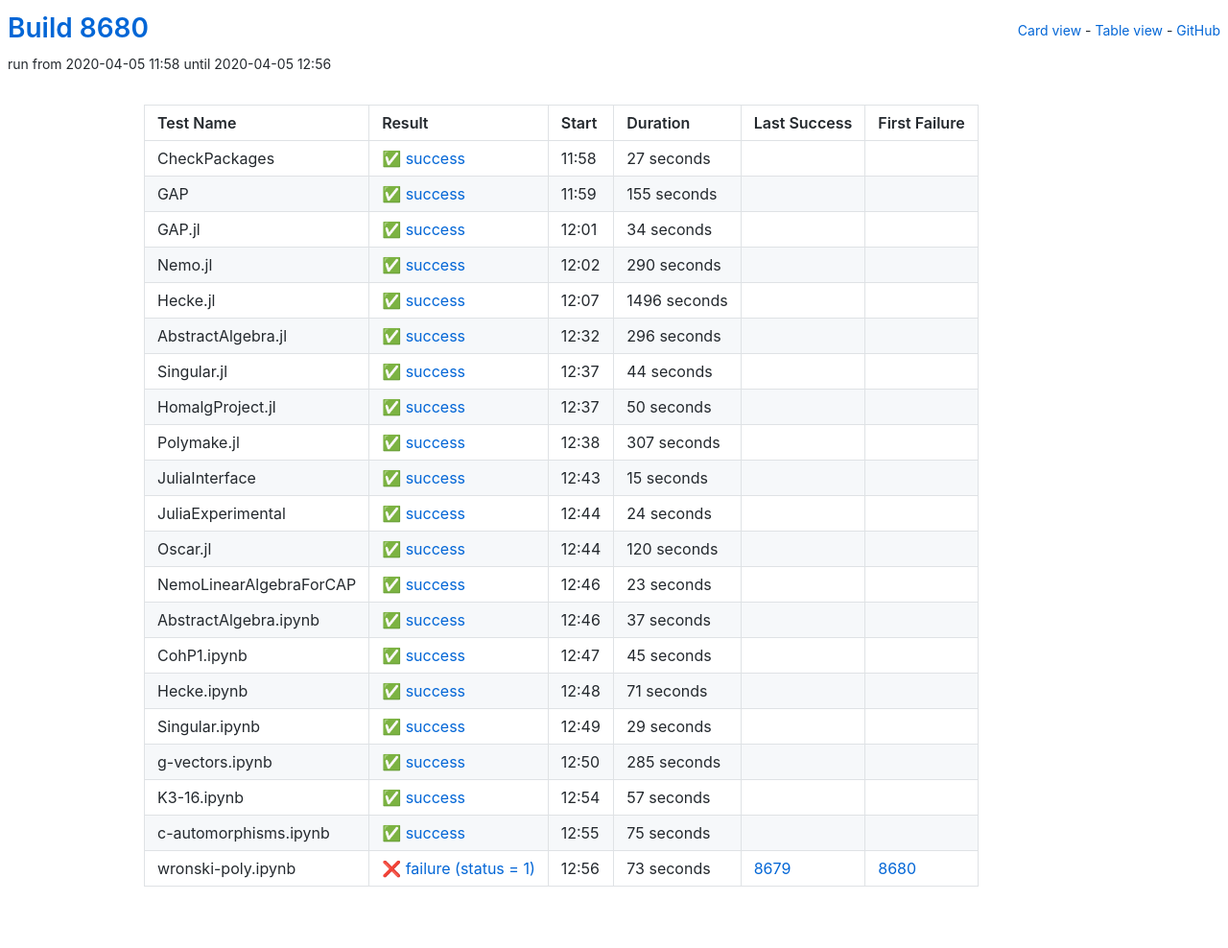
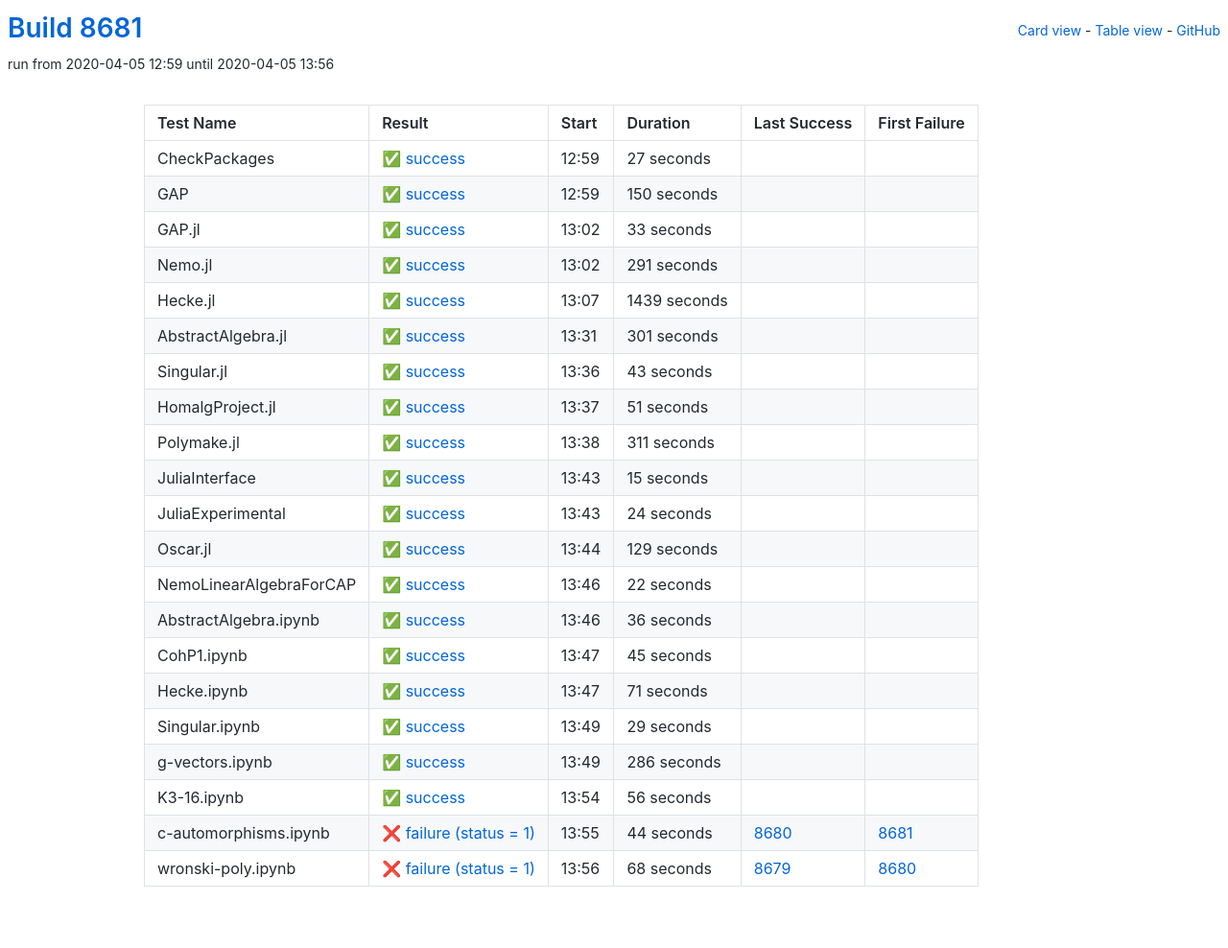
Before and after one commit to oscar-system/oscar-ci-status, a Jekyll site: the page built from table.html, in a window 1280 px wide. Shown: the whole page at 96% size. Built offline with Jekyll 4.4.1, drawn with Linux system fonts in a browser that asks for light colours.

Commit message:
Build 8681

```diff
--- a/_data/ci.yml
+++ b/_data/ci.yml
@@ -1,5 +1,5 @@
-build: 8680
-build_url: https://oscarci.mathematik.uni-kl.de/job/oscar/8680/
+build: 8681
+build_url: https://oscarci.mathematik.uni-kl.de/job/oscar/8681/
 job: oscar
 tests:
 - duration: 27
@@ -8,97 +8,97 @@ tests:
   first_failure_url: null
   last_success: false
   last_success_url: null
-  log: https://oscarci.mathematik.uni-kl.de/job/oscar/8680/artifact/logs/build-8680/CheckPackages.log
+  log: https://oscarci.mathematik.uni-kl.de/job/oscar/8681/artifact/logs/build-8681/CheckPackages.log
   name: CheckPackages
-  start: 2020-04-05 11:58
+  start: 2020-04-05 12:59
   status: success
   success: true
-- duration: 155
+- duration: 150
   exitcode: 0
   first_failure: false
   first_failure_url: null
   last_success: false
   last_success_url: null
-  log: https://oscarci.mathematik.uni-kl.de/job/oscar/8680/artifact/logs/build-8680/GAP.log
+  log: https://oscarci.mathematik.uni-kl.de/job/oscar/8681/artifact/logs/build-8681/GAP.log
   name: GAP
-  start: 2020-04-05 11:59
+  start: 2020-04-05 12:59
   status: success
   success: true
-- duration: 34
+- duration: 33
   exitcode: 0
   first_failure: false
   first_failure_url: null
   last_success: false
   last_success_url: null
-  log: https://oscarci.mathematik.uni-kl.de/job/oscar/8680/artifact/logs/build-8680/GAP.jl.log
+  log: https://oscarci.mathematik.uni-kl.de/job/oscar/8681/artifact/logs/build-8681/GAP.jl.log
   name: GAP.jl
-  start: 2020-04-05 12:01
+  start: 2020-04-05 13:02
   status: success
   success: true
-- duration: 290
+- duration: 291
   exitcode: 0
   first_failure: false
   first_failure_url: null
   last_success: false
   last_success_url: null
-  log: https://oscarci.mathematik.uni-kl.de/job/oscar/8680/artifact/logs/build-8680/Nemo.jl.log
+  log: https://oscarci.mathematik.uni-kl.de/job/oscar/8681/artifact/logs/build-8681/Nemo.jl.log
   name: Nemo.jl
-  start: 2020-04-05 12:02
+  start: 2020-04-05 13:02
   status: success
   success: true
-- duration: 1496
+- duration: 1439
   exitcode: 0
   first_failure: false
   first_failure_url: null
   last_success: false
   last_success_url: null
-  log: https://oscarci.mathematik.uni-kl.de/job/oscar/8680/artifact/logs/build-8680/Hecke.jl.log
+  log: https://oscarci.mathematik.uni-kl.de/job/oscar/8681/artifact/logs/build-8681/Hecke.jl.log
   name: Hecke.jl
-  start: 2020-04-05 12:07
+  start: 2020-04-05 13:07
   status: success
   success: true
-- duration: 296
+- duration: 301
   exitcode: 0
   first_failure: false
   first_failure_url: null
   last_success: false
   last_success_url: null
-  log: https://oscarci.mathematik.uni-kl.de/job/oscar/8680/artifact/logs/build-8680/AbstractAlgebra.jl.log
+  log: https://oscarci.mathematik.uni-kl.de/job/oscar/8681/artifact/logs/build-8681/AbstractAlgebra.jl.log
   name: AbstractAlgebra.jl
-  start: 2020-04-05 12:32
+  start: 2020-04-05 13:31
   status: success
   success: true
-- duration: 44
+- duration: 43
   exitcode: 0
   first_failure: false
   first_failure_url: null
   last_success: false
   last_success_url: null
-  log: https://oscarci.mathematik.uni-kl.de/job/oscar/8680/artifact/logs/build-8680/Singular.jl.log
+  log: https://oscarci.mathematik.uni-kl.de/job/oscar/8681/artifact/logs/build-8681/Singular.jl.log
   name: Singular.jl
-  start: 2020-04-05 12:37
+  start: 2020-04-05 13:36
   status: success
   success: true
-- duration: 50
+- duration: 51
   exitcode: 0
   first_failure: false
   first_failure_url: null
   last_success: false
   last_success_url: null
-  log: https://oscarci.mathematik.uni-kl.de/job/oscar/8680/artifact/logs/build-8680/HomalgProject.jl.log
+  log: https://oscarci.mathematik.uni-kl.de/job/oscar/8681/artifact/logs/build-8681/HomalgProject.jl.log
   name: HomalgProject.jl
-  start: 2020-04-05 12:37
+  start: 2020-04-05 13:37
   status: success
   success: true
-- duration: 307
+- duration: 311
   exitcode: 0
   first_failure: false
   first_failure_url: null
   last_success: false
   last_success_url: null
-  log: https://oscarci.mathematik.uni-kl.de/job/oscar/8680/artifact/logs/build-8680/Polymake.jl.log
+  log: https://oscarci.mathematik.uni-kl.de/job/oscar/8681/artifact/logs/build-8681/Polymake.jl.log
   name: Polymake.jl
-  start: 2020-04-05 12:38
+  start: 2020-04-05 13:38
   status: success
   success: true
 - duration: 15
@@ -107,9 +107,9 @@ tests:
   first_failure_url: null
   last_success: false
   last_success_url: null
-  log: https://oscarci.mathematik.uni-kl.de/job/oscar/8680/artifact/logs/build-8680/JuliaInterface.log
+  log: https://oscarci.mathematik.uni-kl.de/job/oscar/8681/artifact/logs/build-8681/JuliaInterface.log
   name: JuliaInterface
-  start: 2020-04-05 12:43
+  start: 2020-04-05 13:43
   status: success
   success: true
 - duration: 24
@@ -118,42 +118,42 @@ tests:
   first_failure_url: null
   last_success: false
   last_success_url: null
-  log: https://oscarci.mathematik.uni-kl.de/job/oscar/8680/artifact/logs/build-8680/JuliaExperimental.log
+  log: https://oscarci.mathematik.uni-kl.de/job/oscar/8681/artifact/logs/build-8681/JuliaExperimental.log
   name: JuliaExperimental
-  start: 2020-04-05 12:44
+  start: 2020-04-05 13:43
   status: success
   success: true
-- duration: 120
+- duration: 129
   exitcode: 0
   first_failure: false
   first_failure_url: null
   last_success: false
   last_success_url: null
-  log: https://oscarci.mathematik.uni-kl.de/job/oscar/8680/artifact/logs/build-8680/Oscar.jl.log
+  log: https://oscarci.mathematik.uni-kl.de/job/oscar/8681/artifact/logs/build-8681/Oscar.jl.log
   name: Oscar.jl
-  start: 2020-04-05 12:44
+  start: 2020-04-05 13:44
   status: success
   success: true
-- duration: 23
+- duration: 22
   exitcode: 0
   first_failure: false
   first_failure_url: null
   last_success: false
   last_success_url: null
-  log: https://oscarci.mathematik.uni-kl.de/job/oscar/8680/artifact/logs/build-8680/NemoLinearAlgebraForCAP.log
+  log: https://oscarci.mathematik.uni-kl.de/job/oscar/8681/artifact/logs/build-8681/NemoLinearAlgebraForCAP.log
   name: NemoLinearAlgebraForCAP
-  start: 2020-04-05 12:46
+  start: 2020-04-05 13:46
   status: success
   success: true
-- duration: 37
+- duration: 36
   exitcode: 0
   first_failure: false
   first_failure_url: null
   last_success: false
   last_success_url: null
-  log: https://oscarci.mathematik.uni-kl.de/job/oscar/8680/artifact/logs/build-8680/AbstractAlgebra.ipynb.log
+  log: https://oscarci.mathematik.uni-kl.de/job/oscar/8681/artifact/logs/build-8681/AbstractAlgebra.ipynb.log
   name: AbstractAlgebra.ipynb
-  start: 2020-04-05 12:46
+  start: 2020-04-05 13:46
   status: success
   success: true
 - duration: 45
@@ -162,9 +162,9 @@ tests:
   first_failure_url: null
   last_success: false
   last_success_url: null
-  log: https://oscarci.mathematik.uni-kl.de/job/oscar/8680/artifact/logs/build-8680/CohP1.ipynb.log
+  log: https://oscarci.mathematik.uni-kl.de/job/oscar/8681/artifact/logs/build-8681/CohP1.ipynb.log
   name: CohP1.ipynb
-  start: 2020-04-05 12:47
+  start: 2020-04-05 13:47
   status: success
   success: true
 - duration: 71
@@ -173,9 +173,9 @@ tests:
   first_failure_url: null
   last_success: false
   last_success_url: null
-  log: https://oscarci.mathematik.uni-kl.de/job/oscar/8680/artifact/logs/build-8680/Hecke.ipynb.log
+  log: https://oscarci.mathematik.uni-kl.de/job/oscar/8681/artifact/logs/build-8681/Hecke.ipynb.log
   name: Hecke.ipynb
-  start: 2020-04-05 12:48
+  start: 2020-04-05 13:47
   status: success
   success: true
 - duration: 29
@@ -184,52 +184,52 @@ tests:
   first_failure_url: null
   last_success: false
   last_success_url: null
-  log: https://oscarci.mathematik.uni-kl.de/job/oscar/8680/artifact/logs/build-8680/Singular.ipynb.log
+  log: https://oscarci.mathematik.uni-kl.de/job/oscar/8681/artifact/logs/build-8681/Singular.ipynb.log
   name: Singular.ipynb
-  start: 2020-04-05 12:49
+  start: 2020-04-05 13:49
   status: success
   success: true
-- duration: 285
+- duration: 286
   exitcode: 0
   first_failure: false
   first_failure_url: null
   last_success: false
   last_success_url: null
-  log: https://oscarci.mathematik.uni-kl.de/job/oscar/8680/artifact/logs/build-8680/g-vectors.ipynb.log
+  log: https://oscarci.mathematik.uni-kl.de/job/oscar/8681/artifact/logs/build-8681/g-vectors.ipynb.log
   name: g-vectors.ipynb
-  start: 2020-04-05 12:50
+  start: 2020-04-05 13:49
   status: success
   success: true
-- duration: 57
+- duration: 56
   exitcode: 0
   first_failure: false
   first_failure_url: null
   last_success: false
   last_success_url: null
-  log: https://oscarci.mathematik.uni-kl.de/job/oscar/8680/artifact/logs/build-8680/K3-16.ipynb.log
+  log: https://oscarci.mathematik.uni-kl.de/job/oscar/8681/artifact/logs/build-8681/K3-16.ipynb.log
   name: K3-16.ipynb
-  start: 2020-04-05 12:54
+  start: 2020-04-05 13:54
   status: success
   success: true
-- duration: 75
-  exitcode: 0
-  first_failure: false
-  first_failure_url: null
-  last_success: false
-  last_success_url: null
-  log: https://oscarci.mathematik.uni-kl.de/job/oscar/8680/artifact/logs/build-8680/c-automorphisms.ipynb.log
+- duration: 44
+  exitcode: 1
+  first_failure: 8681
+  first_failure_url: https://oscarci.mathematik.uni-kl.de/job/oscar/8681/
+  last_success: 8680
+  last_success_url: https://oscarci.mathematik.uni-kl.de/job/oscar/8680/
+  log: https://oscarci.mathematik.uni-kl.de/job/oscar/8681/artifact/logs/build-8681/c-automorphisms.ipynb.log
   name: c-automorphisms.ipynb
-  start: 2020-04-05 12:55
-  status: success
-  success: true
-- duration: 73
+  start: 2020-04-05 13:55
+  status: failure
+  success: false
+- duration: 68
   exitcode: 1
   first_failure: 8680
   first_failure_url: https://oscarci.mathematik.uni-kl.de/job/oscar/8680/
   last_success: 8679
   last_success_url: https://oscarci.mathematik.uni-kl.de/job/oscar/8679/
-  log: https://oscarci.mathematik.uni-kl.de/job/oscar/8680/artifact/logs/build-8680/wronski-poly.ipynb.log
+  log: https://oscarci.mathematik.uni-kl.de/job/oscar/8681/artifact/logs/build-8681/wronski-poly.ipynb.log
   name: wronski-poly.ipynb
-  start: 2020-04-05 12:56
+  start: 2020-04-05 13:56
   status: failure
   success: false
```
Also changed, not shown: README.md.
